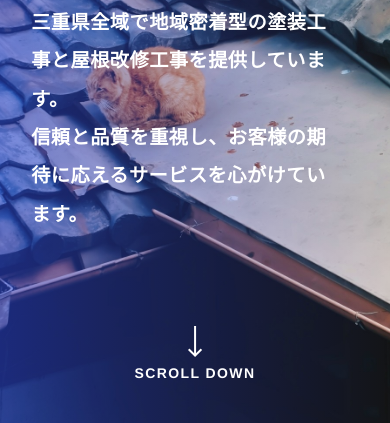
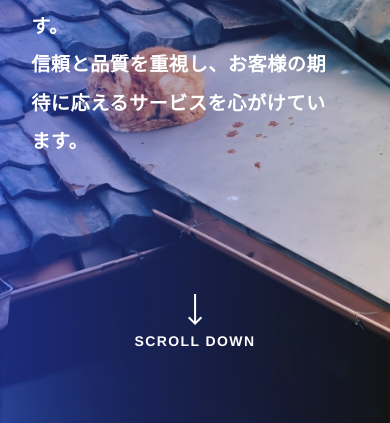
Before and after one commit to hana00033/kinkijukenservice, a plain HTML site: page index.html in a window 390 px wide. Shown: the part 361-784 px from the top of the page. Drawn offline with nearby package versions, Linux system fonts and the light colour scheme.

Commit message:
sp版のファーストビューの見え方調節その２

```diff
--- a/index.html
+++ b/index.html
@@ -3,7 +3,9 @@
 <head>
     <meta charset="UTF-8">
     <meta name="viewport" content="width=device-width, initial-scale=1.0">
+    <meta name=”description” content=”三重県内で外壁塗装・屋根改修・リフォーム・その他住宅メンテナンスをお考えならキンキ住建サービスへご相談ください。工事に係る費用、材料などお客様とご相談の上、最善のプランをご提案いたします。見積りは無料で承っておりますので、お気軽にお問い合わせください。” />
     <link rel="stylesheet" href="style.css">
+    <link rel="icon" href="images/favicon.ico">
     <style>
         @import url('https://fonts.googleapis.com/css2?family=Roboto:ital,wght@0,100;0,300;0,400;0,500;0,700;0,900;1,100;1,300;1,400;1,500;1,700;1,900&display=swap');
         * {
--- a/main.js
+++ b/main.js
@@ -3,7 +3,7 @@ document.addEventListener('DOMContentLoaded', () => {
   const scrollIndicator = document.querySelector('.scroll-indicator');
 
   window.addEventListener('scroll', () => {
-      if (window.scrollY > 50) {
+      if (window.scrollY > 300) {
           scrollIndicator.style.opacity = '0';
       } else {
           scrollIndicator.style.opacity = '1';
--- a/style.css
+++ b/style.css
@@ -294,7 +294,7 @@ filter: opacity(60%);
 
 .scroll-indicator {
     position: absolute;
-    bottom: 2rem;
+    bottom: 3rem;
     left: 50%;
     transform: translateX(-50%);
     color: white;
@@ -912,8 +912,7 @@ small{
         line-height: 150%;
         margin: 3%;
         width:80%;
-        /* top:350px; */
-        top:50%;
+        top:40%;
         left: 45%;
         text-align: left;
     }
```
